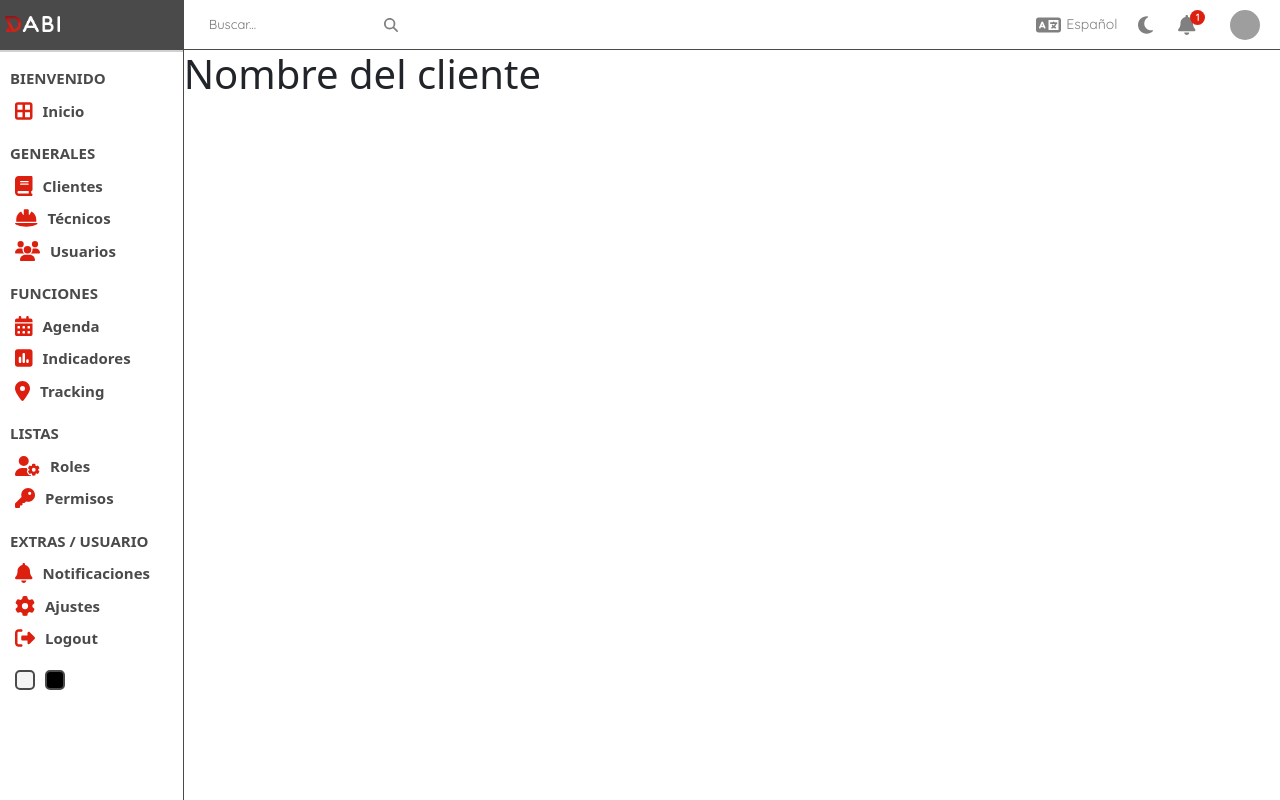
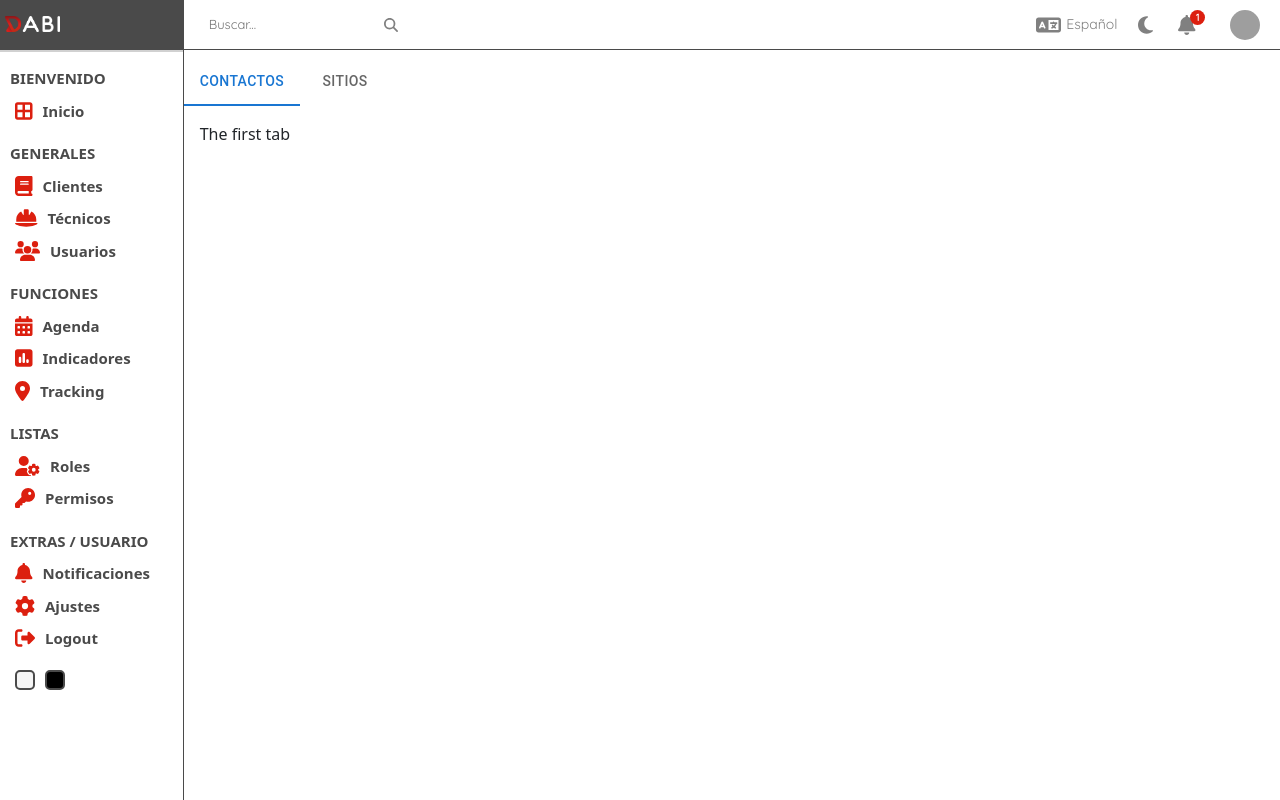
Before and after one commit to BonillaDABI/DurandalTest, a React (Create React App) app in the folder client/durandaltest/: page /clientInfo in a window 1280 px wide. Built offline with nearby package versions, Linux system fonts and the light colour scheme; grey boxes are pictures that could not be loaded.

Commit message:
ClientInfo Page with tabs init

```diff
--- a/client/durandaltest/package.json
+++ b/client/durandaltest/package.json
@@ -10,6 +10,7 @@
     "@fortawesome/free-solid-svg-icons": "^6.2.0",
     "@fortawesome/react-fontawesome": "^0.2.0",
     "@mui/icons-material": "^5.10.14",
+    "@mui/lab": "^5.0.0-alpha.110",
     "@mui/material": "^5.10.14",
     "@mui/x-data-grid": "^5.17.9",
     "@testing-library/jest-dom": "^5.16.5",
--- a/client/durandaltest/src/Pages/ClientInfo.js
+++ b/client/durandaltest/src/Pages/ClientInfo.js
@@ -1,17 +1,49 @@
-import React from "react";
+import React, { useState } from "react";
 
 import Sidebar from "../Components/Sidebar/Sidebar";
 import Navbar from "../Components/Navbar/Navbar";
 
 import "../SCSS/Elements/_tables.scss"
+import { Box, Tab, Tabs } from '@mui/material';
+
+
 
 function ClientInfo() {
+  var business_name = localStorage.getItem("business_name");
+  var client_id = localStorage.getItem("client_id");
+
+  const [tabIndex, setTabIndex] = useState(0);
+
+  const handleTabChange = (event, newTabIndex) => {
+    setTabIndex(newTabIndex);
+  };
+
   return (
     <div className="list">
       <Sidebar />
       <div className="listContainer">
         <Navbar />
-        <h1>Nombre del cliente</h1>
+        <h1>{business_name}</h1>
+        <Box>
+          <Box>
+            <Tabs value={tabIndex} onChange={handleTabChange}>
+              <Tab label="Contactos"></Tab>
+              <Tab label="Sitios"></Tab>
+            </Tabs>
+          </Box>
+          <Box sx={{ padding: 2 }}>
+          {tabIndex === 0 && (
+            <Box>
+              The first tab
+            </Box>
+          )}
+          {tabIndex === 1 && (
+            <Box>
+              The second tab
+            </Box>
+          )}
+          </Box>
+        </Box>
       </div>
     </div>
   );
--- a/client/durandaltest/src/datatablesource.js
+++ b/client/durandaltest/src/datatablesource.js
@@ -9,7 +9,7 @@ import ModalUDelete from "./Components/Modal/Delete/ModalUDelete";
 import ModalCDelete from "./Components/Modal/Delete/ModalCDelete";
 import ModalCCDelete from "./Components/Modal/Delete/ModalCCDelete";
 import ModalTDelete from "./Components/Modal/Delete/ModalTDelete";
-import { Navigate } from "react-router-dom";
+import { useNavigate } from "react-router-dom";
 
 export const ContactsTableAxios = () => {
     // Config de hooks
@@ -279,9 +279,14 @@ export const ClientsTableAxios = () => {
     }, [])
 
     const [modalCDeleteShow, setModalCDeleteShow] = useState(false);
+    const navigate = useNavigate();
 
     function manageClientInfo(clientInfo){
-        Navigate("/clientInfo")
+        navigate("/clientInfo")
+        var business_name = clientInfo.business_name;
+        var client_id = clientInfo.id;
+        localStorage.setItem("business_name", business_name);
+        localStorage.setItem("client_id", client_id);
     }
 
     function manageClientDelete(clientInfo){
```
Also changed, not shown: 2 other files (tests, documents, lock files or other folders).
